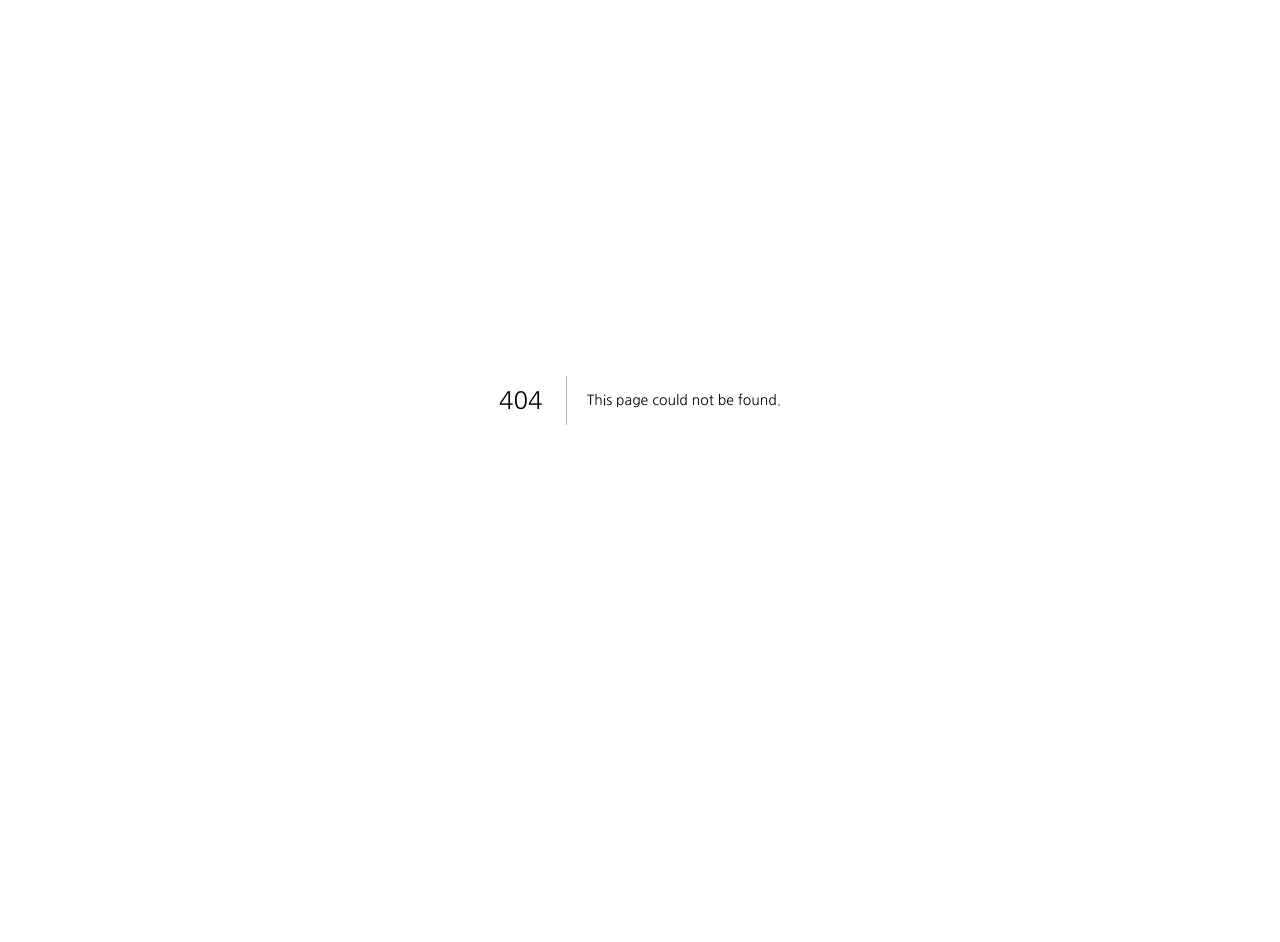
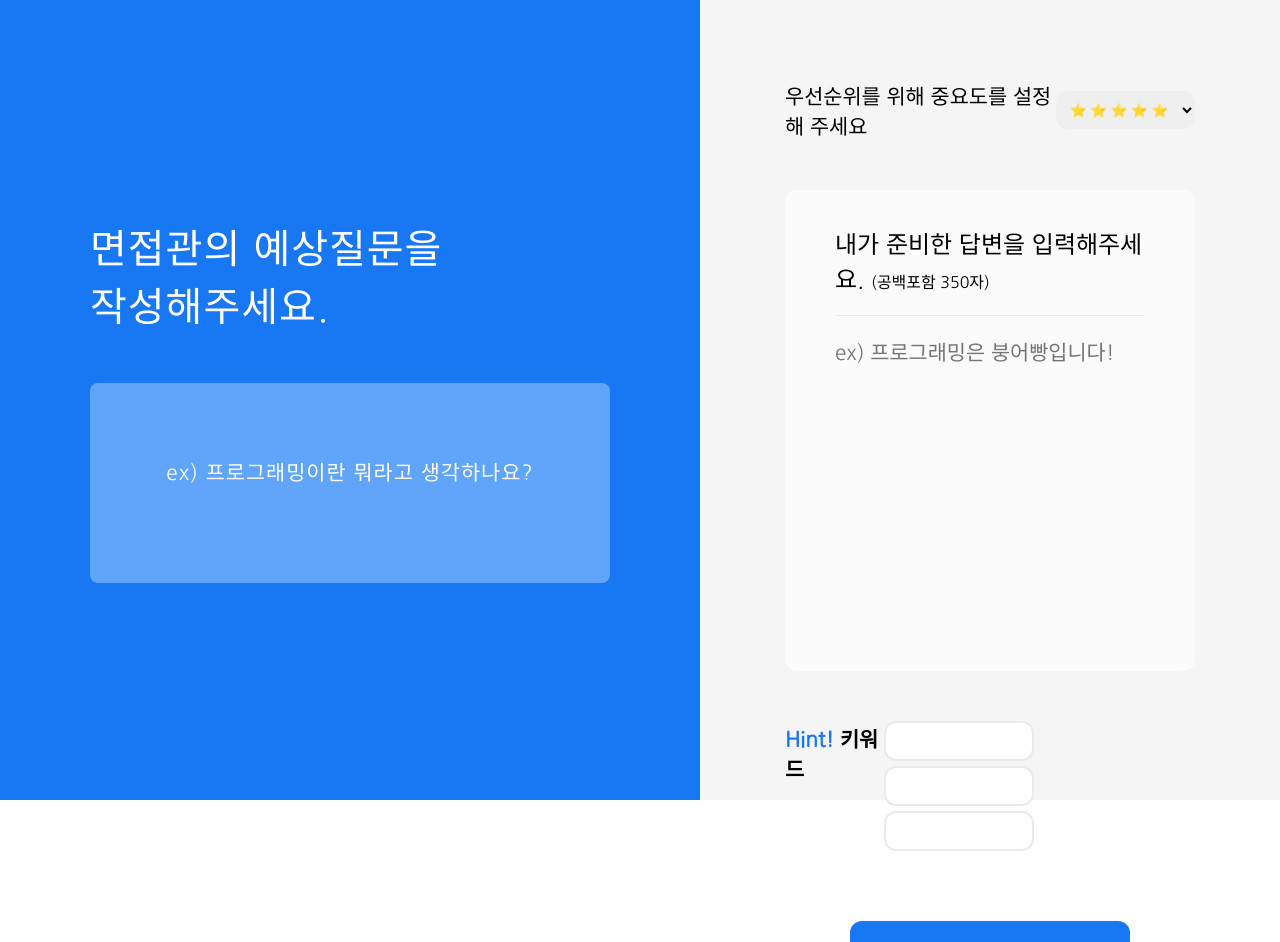
Before and after one commit to HojuShin/pro-interview, a Next.js app: page /write in a window 1280 px wide. Before the commit this address had no page. Shown: the top 942 px of the page. Before the commit the page ends 800 px from the top, so only its background shows below. Built offline with nearby package versions, Linux system fonts and the light colour scheme.

Commit message:
feat: write 페이지 재생성 - 서버에 데이터 전송 기능 추가

```diff
--- /dev/null
+++ b/app/write/page.jsx
@@ -0,0 +1,48 @@
+import '@/styles/write.css'
+
+export default function Write() {
+    return (
+        <>
+            <div className='wrtie'>
+                <form action='./api/write' method='POST' className='writeForm'>
+                    <div className='write-flex'>
+                        <div className='write-left'>
+                            <h4 variant="h4" tabindex="0">면접관의 예상질문을<br />작성해주세요.</h4>
+                            <textarea type='text' maxLength='200' name='question' placeholder='ex) 프로그래밍이란 뭐라고 생각하나요?' id='write-question-text'></textarea>
+                        </div>
+                        <div className='write-right'>
+                            <div className='write-section'>
+                                <div className='write-section-option'>
+                                    <p className='write-section-priority-text'>우선순위를 위해 중요도를 설정해 주세요</p>
+                                    <select className='select' name='priority' defaultValue={'⭐ ⭐ ⭐ ⭐ ⭐'}>
+                                        <option>⭐ ⭐ ⭐ ⭐ ⭐</option>
+                                        <option>⭐ ⭐ ⭐ ⭐</option>
+                                        <option>⭐ ⭐ ⭐</option>
+                                        <option>⭐ ⭐</option>
+                                        <option>⭐</option>
+                                    </select>
+                                </div>
+                                <div className='write-answer' tabIndex="0">
+                                    <h6 className='write-answer-text'>내가 준비한 답변을 입력해주세요. </h6><span className='option'> (공백포함 350자)</span>
+                                    <hr className='write-answer-hr'></hr>
+                                    <textarea type='text' maxLength='350' name='answer' id='write-answer-input' placeholder='ex) 프로그래밍은 붕어빵입니다!'></textarea >
+                                </div>
+                                <div className='write-section-option write-section-keyword '>
+                                    <div className='write-section-keyword-text'><span className='hint'>Hint!</span> 키워드</div>
+                                    <div className='write-section-form'>
+                                        <input type='text' name='keyword' id='keyword01'></input>
+                                        <input type='text' name='keyword' id='keyword02'></input>
+                                        <input type='text' name='keyword' id='keyword03'></input>
+                                    </div>
+                                </div>
+                                <div className='submit-session'>
+                                    <button type="submit" className='submit-btn'>등록하기</button>
+                                </div>
+                            </div>
+                        </div>
+                    </div>
+                </form>
+            </div>
+        </>
+    )
+}
--- /dev/null
+++ b/styles/write.css
@@ -0,0 +1,225 @@
+.wrtie {
+    width: 100%;
+    height: 100%;
+}
+
+.write-flex {
+    display: flex;
+    width: 100%;
+    height: 100vh;
+}
+
+.write-left {
+    flex: 0 0 700px; /* 고정 너비 */
+    display: flex;
+    flex-direction: column;
+    justify-content: center;
+    align-items: center;
+    background-color: rgb(24, 119, 242);
+    width: 700px;
+    padding: 0 90px 0 90px;
+}
+
+.write-right {
+    width: calc(100% - 700px);
+    flex: 1; /* 나머지 공간 채우기 */
+    background-color: rgb(245, 245, 245);
+    padding: 80px 85px;
+}
+
+.write-section {
+    width: 100%;
+    height: 100%;
+    display: flex;
+    flex: 1 1 0%;
+    flex-direction: column;
+    gap: 50px;   /* 자식 요소들 사이의 간격 */
+}
+
+.write-left>h4 {
+    font-size: 2.5rem;
+    font-weight: 500;
+    color: white;
+    margin-right: auto;
+    margin-bottom: 50px;
+    letter-spacing: 1px;
+}
+
+.write-answer>p {
+    font-size: 1.5rem;
+    font-weight: 600;
+    color: #333;
+}
+
+#write-question-text {
+    display: block;
+    width: 100%;
+    height: 200px;
+    color: #ffffff;
+    font-size: 1.5rem;
+    border: none;
+    border-radius: 8px;
+    outline: none;
+    padding: 0px 20px;
+    background-color: rgb(96, 165, 250);
+    text-align: center;
+    resize: none;
+}
+
+#write-question-text::placeholder {
+    text-align: center;
+    /* 수평 가운데 정렬 */
+    line-height: 180px;
+    /* textarea의 높이에 맞게 조절 */
+    color: #ccc;
+    /* 원하는 색상으로 지정 */
+    color: #ffffff;
+    font-size: 1.3rem;
+    letter-spacing: 1px;
+}
+
+#write-answer-text {
+    display: block;
+    width: 100%;
+    height: 10vw;
+    font-size: 1.5rem;
+    border: none;
+    resize: none;
+    outline: none;
+}
+
+.bgunEM {
+    font-size: 2.8rem;
+    font-weight: 500;
+    color: #ffffff;
+    margin-right: auto;
+    white-space: pre-line;
+}
+
+.write-answer {
+    background: #fbfbfb;
+    border-radius: 12px;
+    padding: 35px 50px;
+    outline: none;
+}
+
+.write-answer:focus-within {
+    outline: 2px solid rgb(24, 119, 242);
+}
+
+.write-answer-text {
+    margin-bottom: 10px;
+    font-size: 1.5rem;
+    display: inline;
+    font-weight: 500;
+}
+
+.write-answer-hr {
+    background: #ebebeb;
+    height: 1px;
+    border: 0;
+    margin: 20px 0 20px 0;
+}
+
+.writeForm {
+    height: 100%;
+    display: flex;
+    flex-direction: column;
+}
+
+#write-answer-input {
+    display: block;
+    width: 100%;
+    height: 300px;
+    font-size: 1.3rem;
+    border: none;
+    resize: none;
+    outline: none;
+    background-color: transparent;
+}
+
+.write-section-option {
+    display: flex;
+    align-items: center;
+    font-weight: 500;
+    font-size: 1.1rem;
+}
+
+.write-section-priority-text {
+    display: inline-block;
+    font-size: 1.3rem;
+    width: 380px;
+    font-weight: 500;
+}
+
+.select {
+    padding: 0 10px;
+    width: 160px;
+    height: 38px;
+    border-radius: 12px;
+    border: none;
+}
+
+select:focus {
+    outline: 2px solid rgb(24, 119, 242);
+}
+
+.write-section-keyword {
+    display: flex;
+    align-items: baseline;
+}
+
+.write-section-keyword-text {
+    font-weight: 600;
+    display: inline-block;
+    font-size: 1.3rem;
+    width: 150px;
+}
+
+.hint {
+    color: rgb(24, 119, 242);
+}
+
+.write-section-form {
+    margin-bottom: 15px;
+}
+
+[id*="keyword"] {
+    display: inline-block;
+    width: 150px;
+    height: 40px;
+    border: 2px solid #ebebeb;
+    border-radius: 12px;
+    padding: 8px;
+    font-size: 15px;
+    margin-bottom: 5px;
+    margin-right: 8px;
+}
+
+[id*="keyword"]:focus {
+    outline: 2px solid rgb(24, 119, 242);
+}
+
+.submit-session {
+    /* transform: translateY(-100%); */
+    height: 123px;
+    display: flex;
+    align-items: center;
+    justify-content: center;
+}
+
+.submit-btn {
+    width: 280px;
+    height: 61px;
+    text-align: center;
+    font-size: 1.1rem;
+    border-radius: 12px;
+    border: none;
+    cursor: pointer;
+    background-color: rgb(24, 119, 242);
+    color: #eee;
+    letter-spacing: 1px;
+}
+
+/* 브라우저 최대 너비 1920px이하 */
+@media (max-width: 1920px) {}
```
